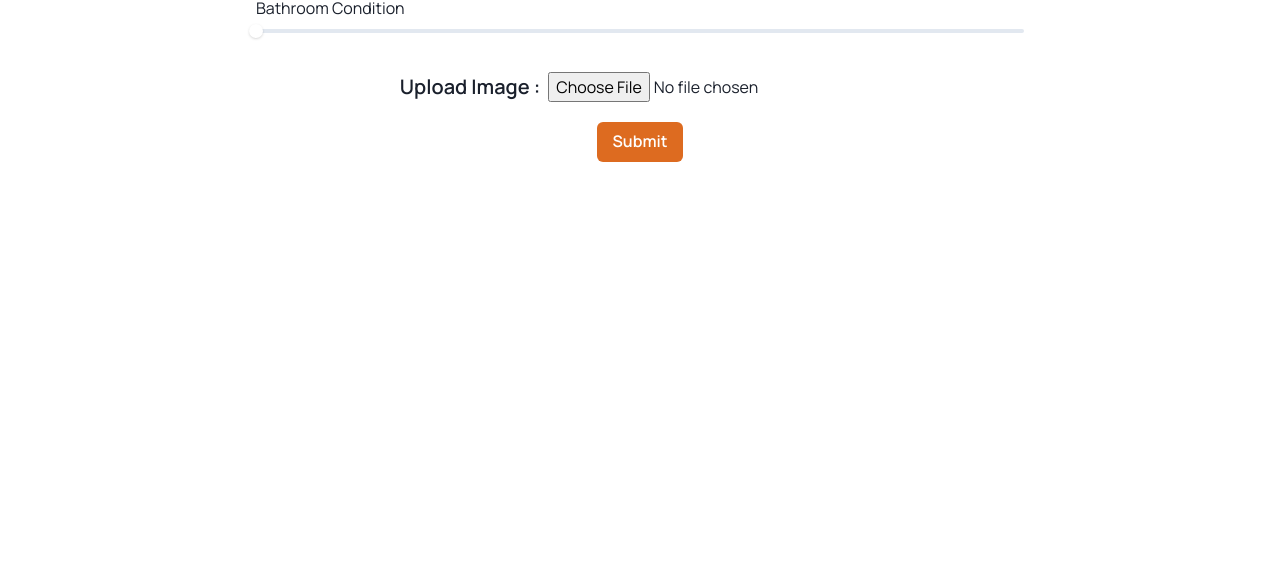
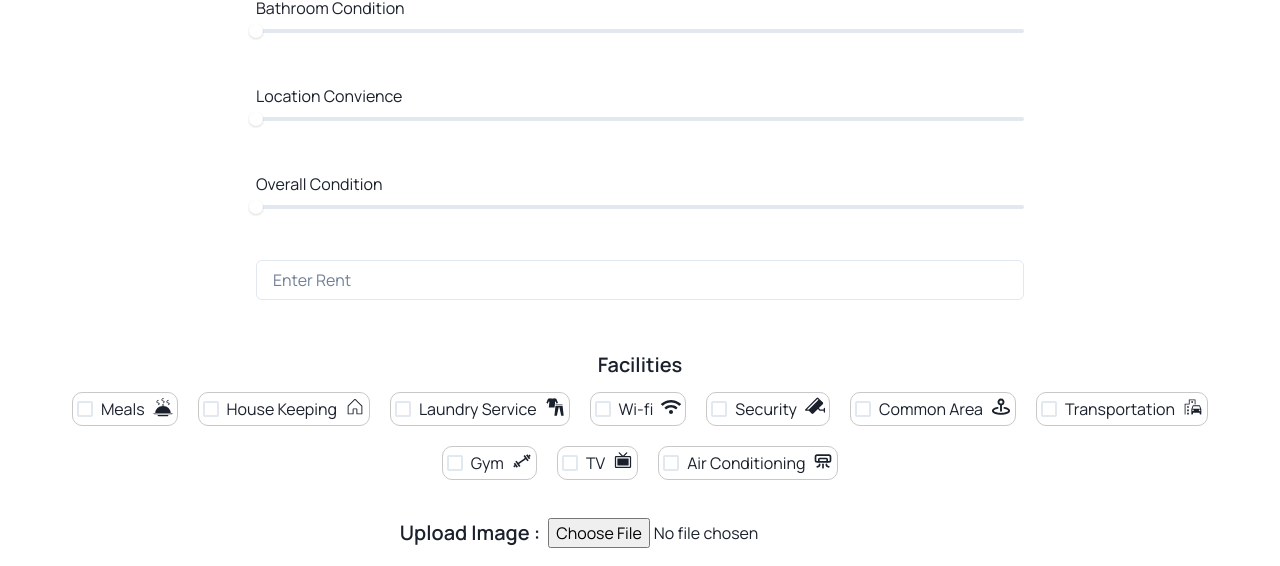
Before and after one commit to wolf1729/RatePG, a React (Vite) app in the folder frontend/: page /newPGEntry in a window 1280 px wide. Shown: the part 362-928 px from the top of the page. Before the commit the page ends 800 px from the top, so only its background shows below. Built offline with nearby package versions, Linux system fonts and the light colour scheme; no server answers.

Commit message:
fixed the add new pg screen

```diff
--- a/frontend/src/screens/newPGEntryScreen.jsx
+++ b/frontend/src/screens/newPGEntryScreen.jsx
@@ -158,8 +158,43 @@ function NewPGEntryScreen() {
                     <SliderThumb />
                 </Slider>
             </Box>
-            {/* ... Other form fields ... */}
-            <Stack display='flex' flexDir='row' marginTop={2} marginBottom={5}>
+            <Box width={['80%', '60%']} marginBottom={5} marginTop={5}>
+                <Text>Location Convience</Text>
+                <Slider min={0} max={5} step={1} defaultValue={0} onChange={(val) => setbathroomCondition(val)}>
+                    <SliderTrack>
+                        <SliderFilledTrack />
+                    </SliderTrack>
+                    <SliderThumb />
+                </Slider>
+            </Box>
+            <Box width={['80%', '60%']} marginBottom={5} marginTop={5}>
+                <Text>Overall Condition</Text>
+                <Slider min={0} max={5} step={1} defaultValue={0} onChange={(val) => setbathroomCondition(val)}>
+                    <SliderTrack>
+                        <SliderFilledTrack />
+                    </SliderTrack>
+                    <SliderThumb />
+                </Slider>
+            </Box>
+            <Input width={['80%', '60%']} value={price} onChange={(e) => setPrice(e.target.value)} placeholder="Enter Rent" marginBottom={5} marginTop={5}/>
+            <div className='facilities'>
+                <Text marginBottom={3} marginTop={5} fontSize={20} fontWeight={600}>Facilities</Text>
+                <CheckboxGroup colorScheme='green' defaultValue={[]} value={facilities} onChange={(e) => setFacilities(e)}>
+                    <Stack spacing={[1, 5]} direction={['column', 'row']} display='flex' flexDir='row' flexWrap='wrap' alignContent='center' justifyContent='center'>
+                        <Box borderColor='#C8C8C8' borderWidth={1} borderRadius={10} padding={1} display='flex' flexDir='row' alignItems='self-start' justifyContent=''><Checkbox value='meals'><Text marginRight={2}>Meals</Text></Checkbox><GiHotMeal size={20}/></Box>
+                        <Box borderColor='#C8C8C8' borderWidth={1} borderRadius={10} padding={1} display='flex' flexDir='row' alignItems='self-start'><Checkbox value='houseKeeping'><Text marginRight={2}>House Keeping</Text></Checkbox><PiHouseLight size={20}/></Box>
+                        <Box borderColor='#C8C8C8' borderWidth={1} borderRadius={10} padding={1} display='flex' flexDir='row' alignItems='self-start'><Checkbox value='laundry'><Text marginRight={2}>Laundry Service</Text></Checkbox><GiClothes size={20}/></Box>
+                        <Box borderColor='#C8C8C8' borderWidth={1} borderRadius={10} padding={1} display='flex' flexDir='row' alignItems='self-start'><Checkbox value='wifi'><Text marginRight={2}>Wi-fi</Text></Checkbox><FaWifi size={20}/></Box>
+                        <Box borderColor='#C8C8C8' borderWidth={1} borderRadius={10} padding={1} display='flex' flexDir='row' alignItems='self-start'><Checkbox value='Security'><Text marginRight={2}>Security</Text></Checkbox><PiSecurityCameraFill size={20}/></Box>
+                        <Box borderColor='#C8C8C8' borderWidth={1} borderRadius={10} padding={1} display='flex' flexDir='row' alignItems='self-start'><Checkbox value='commonArea'><Text marginRight={2}>Common Area</Text></Checkbox><PiMapPinSimpleAreaBold size={20}/></Box>
+                        <Box borderColor='#C8C8C8' borderWidth={1} borderRadius={10} padding={1} display='flex' flexDir='row' alignItems='self-start'><Checkbox value='transportation'><Text marginRight={2}>Transportation</Text></Checkbox><MdEmojiTransportation size={20}/></Box>
+                        <Box borderColor='#C8C8C8' borderWidth={1} borderRadius={10} padding={1} display='flex' flexDir='row' alignItems='self-start'><Checkbox value='gym'><Text marginRight={2}>Gym</Text></Checkbox><CgGym size={20}/></Box>
+                        <Box borderColor='#C8C8C8' borderWidth={1} borderRadius={10} padding={1} display='flex' flexDir='row' alignItems='self-start'><Checkbox value='tv'><Text marginRight={2}>TV</Text></Checkbox><PiTelevisionSimpleFill size={20}/></Box>
+                        <Box borderColor='#C8C8C8' borderWidth={1} borderRadius={10} padding={1} display='flex' flexDir='row' alignItems='self-start'><Checkbox value='airConditioning'><Text marginRight={2}>Air Conditioning</Text></Checkbox><TbAirConditioning size={20}/></Box>
+                    </Stack>
+                </CheckboxGroup>
+            </div>
+            <Stack display='flex' flexDir={['column', 'row']} marginTop={2} marginBottom={5}>
                 <Text fontWeight={600} fontSize={20}>Upload Image : </Text>
                 <input type='file' accept="image/*" onChange={handleImageFileChange} />
             </Stack>
```
